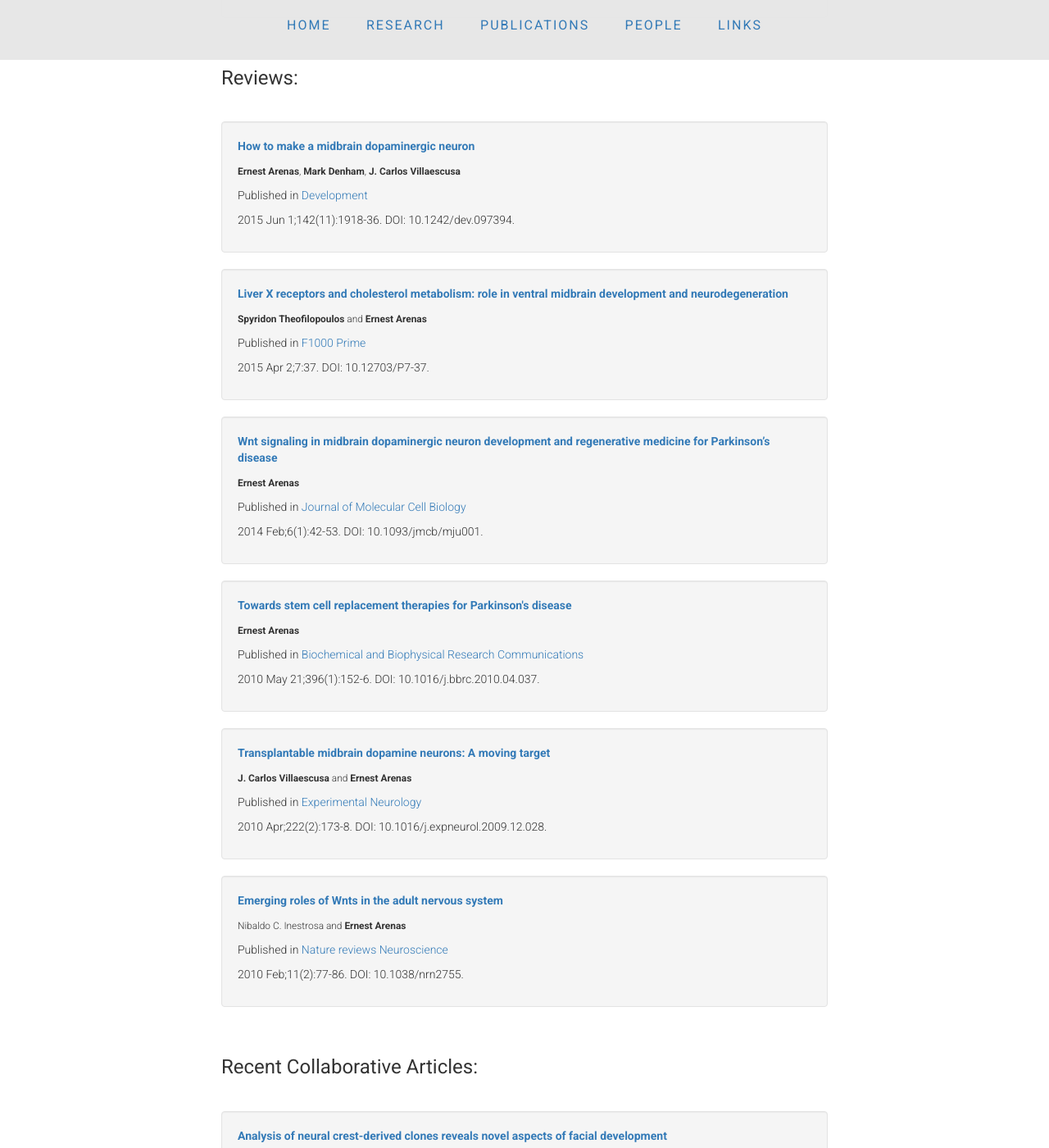
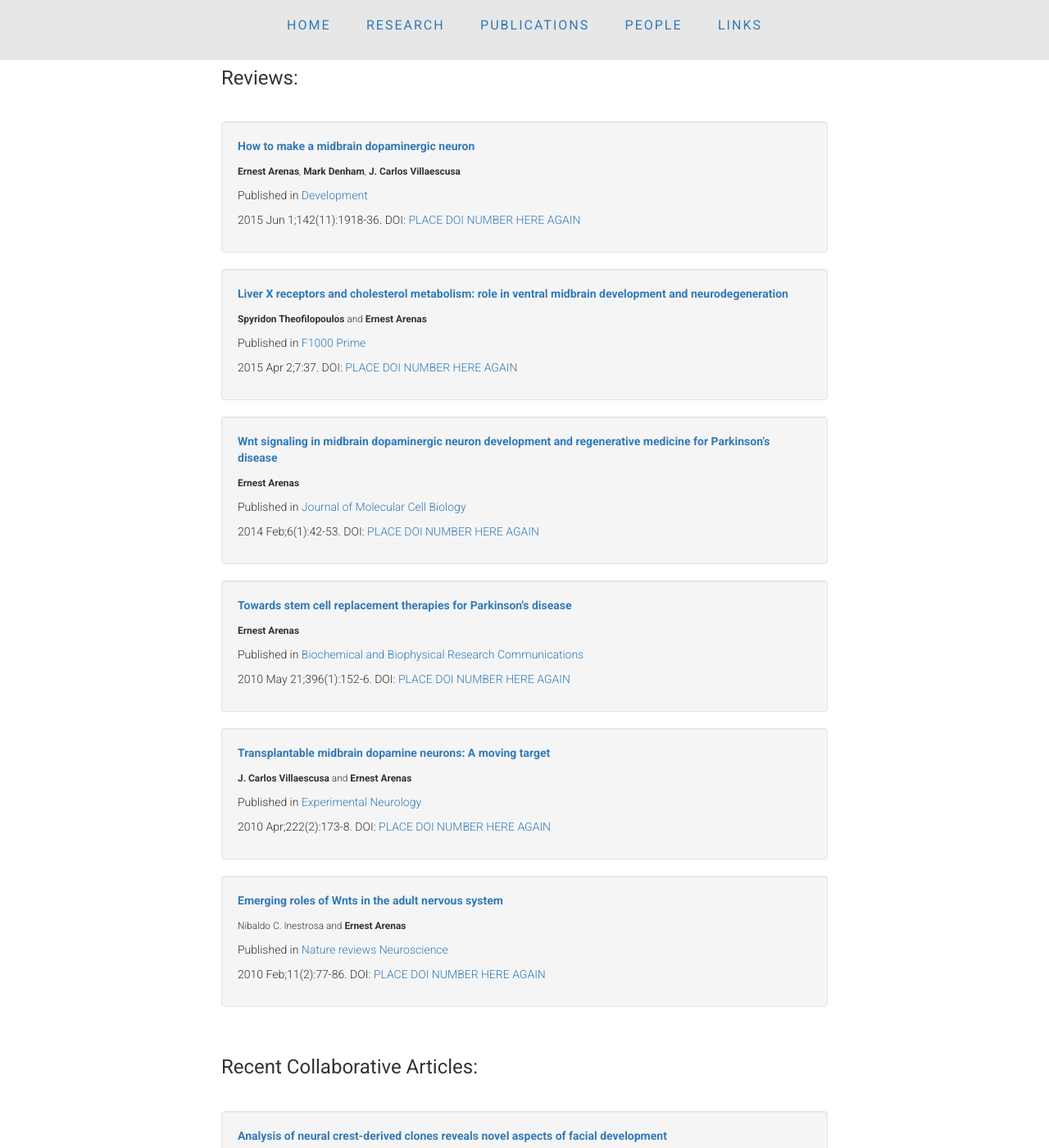
Before and after one commit to ArenasLab/arenaslab.github.io, a Jekyll site: the page publications/index.html, which Jekyll copies as it is, in a window 1280 px wide and 1400 px high, scrolled down 1884 px. Shown: the whole window at 82% size. Built offline with Jekyll 4.4.1, drawn with Linux system fonts in a browser that asks for light colours; some of the changed text lies outside the part shown.

Commit message:
Update index.html

```diff
--- a/publications/index.html
+++ b/publications/index.html
@@ -47,17 +47,17 @@
               <li class="media">
                 <div class="media-body">
                   <strong class="media-heading">
-                    <a href="ADD LINK TO ARTICLE HERE" target="_blank">TYPE IN TITLE OF ARTICLE HERE</a>
+                  <a href="ADD LINK TO PUBMED ARTICLE HERE" target="_blank">TYPE IN TITLE OF ARTICLE HERE</a>
                   </strong>
                   <p></p>
                   <small>ADD AUTHORS HERE, PLACE <b>NAME</b> AROUND NAMES TO BE BOLDED</small>
                    IF CO-AUTHORS ARE NEEDED, USE CODE LINE BELOW, OTHERWISE DELETE IT AND THIS LINE
                   <p><small><sup>&#8224;</sup>Co-first author, *Co-corresponding authors</small></p>
                   <p></p>
-                  <p>Published in <u>TITLE OF JOURNAL HERE</u></p>
-                  <p>ADD JOURNAL DETAILS HERE, JOURNAL DATE/ISSUE AND DOI</p>
+                  <p>Published in <strong><u>TITLE OF JOURNAL HERE</u></strong><br>
+                  ADD JOURNAL DATE/ISSUE/DETAILS HERE. DOI: <a href="http://dx.doi.org/PLACE DOI NUMBER HERE" target="_blank">PLACE DOI NUMBER HERE AGAIN</a></p>
                    IF ADDITIONAL LINKS ARE NEEDED, USE CODE LINE BELOW, OTHERWISE DELETE IT AND THIS LINE
-                  <p><a href="SUPPORTING LINK">TEXT TO BE DISPLAYED FOR LINK</a>.</p>
+                  <p><a href="SUPPORTING LINK HERE">TEXT TO BE DISPLAYED FOR LINK</a>.</p>
                 </div>
               </li>
             </div>
@@ -77,7 +77,6 @@
                 <div class="media-body">
                   <strong class="media-heading"><a href="https://www.ncbi.nlm.nih.gov/pubmed/27716510" target="_blank">Molecular Diversity of Midbrain Development in Mouse, Human, and Stem Cells</a></strong>
                   <p></p>
-
                   <small>Gioele La Manno<sup>&#8224;</sup>, <b>Daniel Gyllborg</b><sup>&#8224;</sup>, Simone Codeluppi,
                     <b>Kaneyasu Nishimura</b>, <b>Carmen Salto</b>, Amit Zeisel, Lars E. Borm, Simon R.W. Stott,
                     <b>Enrique M. Toledo</b>, <b>J. Carlos Villaescusa</b>, Peter Lönnerberg, Jesper Ryge, Roger A. Barker,
@@ -85,7 +84,7 @@
                   <p><small><sup>&#8224;</sup>Co-first author, *Co-corresponding authors</small></p>
                   <p></p>
                   <p>Published in <strong><u>Cell</u></strong><br>
-			  2016 Oct 6;167(2):566-580.e19. DOI: <a href="http://dx.doi.org/10.1016/j.cell.2016.09.027">10.1016/j.cell.2016.09.027</a></p>
+		      2016 Oct 6;167(2):566-580.e19. DOI: <a href="http://dx.doi.org/10.1016/j.cell.2016.09.027" target="_blank">10.1016/j.cell.2016.09.027</a></p>
                   <p>Supporting <a href="http://linnarssonlab.org/ventralmidbrain/"><u>data and visualizations</u></a>.</p>
                 </div>
               </li>
@@ -102,7 +101,7 @@
                       Sten Linnarsson, Licia Selleri, and <b>Ernest Arenas</b></small>
                   <p></p>
 			<p>Published in <strong><u>The EMBO Journal</u></strong><br>
-                  2016 Sep 15;35(18):1963-78. DOI: 10.15252/embj.201593725.</p>
+                  2016 Sep 15;35(18):1963-78. DOI: <a href="http://dx.doi.org/10.15252/embj.201593725" target="_blank">PLACE DOI NUMBER HERE AGAIN</a></p>
                 </div>
               </li>
             </div>
@@ -117,7 +116,7 @@
                   <p><small>*Co-corresponding and senior author</small></p>
                   <p></p>
 			<p>Published in <strong><u>Scientific Reports</u></strong><br>
-                  2016 Jun 1;6:26448. DOI: 10.1038/srep26448.</p>
+                  2016 Jun 1;6:26448. DOI: <a href="http://dx.doi.org/10.1038/srep26448" target="_blank">PLACE DOI NUMBER HERE AGAIN</a></p>
                 </div>
               </li>
             </div>
@@ -136,7 +135,7 @@
                   <p><small><sup>&#8224;</sup>Co-first author, *Co-corresponding authors</small></p>
                   <p></p>
                   <p>Published in <a href="http://www.jci.org/articles/view/68506">The Journal of Clinical Investigation</a></p>
-                  <p>2014 Nov;124(11):4829-42. DOI: 10.1172/JCI68506.</p>
+                  <p>2014 Nov;124(11):4829-42. DOI: <a href="http://dx.doi.org/10.1172/JCI68506" target="_blank">PLACE DOI NUMBER HERE AGAIN</a></p>
                 </div>
               </li>
             </div>
@@ -150,7 +149,7 @@
                     Per Uhlén, Samuel J. Pleasure, <b>J. Carlos Villaescusa</b>, Oscar Marín, <b>Ernest Arenas</b></small>
                   <p></p>
                   <p>Published in <a href="http://dev.biologists.org/content/140/22/4554.long">Development</a></p>
-                  <p>2013 Nov;140(22):4554-64. DOI: 10.1242/dev.098145.</p>
+                  <p>2013 Nov;140(22):4554-64. DOI: <a href="http://dx.doi.org/10.1242/dev.098145" target="_blank">PLACE DOI NUMBER HERE AGAIN</a></p>
                  </div>
               </li>
             </div>
@@ -163,7 +162,7 @@
                   <small><b>Emma R. Andersson</b>, <b>Carmen Saltó</b>,  <b>J. Carlos Villaescusa</b>, <b>Lukas Cajanek</b>, <b>Shanzheng Yang</b>, <b>Lenka Bryjova</b>, Irina I. Nagy, Seppo J. Vainio, Carmen Ramirez, Vitezslav Bryja, <b>Ernest Arenas</b></small>
                   <p></p>
                   <p>Published in <a href="http://www.pnas.org/content/110/7/E602.long">PNAS</a></p>
-                  <p>2013 Feb 12;110(7):E602-10. DOI: 10.1073/pnas.1208524110.</p>
+                  <p>2013 Feb 12;110(7):E602-10. DOI: <a href="http://dx.doi.org/10.1073/pnas.1208524110" target="_blank">PLACE DOI NUMBER HERE AGAIN</a></p>
                 </div>
               </li>
             </div>
@@ -178,7 +177,7 @@
                     Patrik Ernfors, Jan Sjövall, William J Griffiths, <b>Ernest Arenas</b></small>
                   <p></p>
                   <p>Published in <a href="http://www.nature.com/nchembio/journal/v9/n2/full/nchembio.1156.html">Nature Chemical Biology</a></p>
-                  <p>2013 Feb;9(2):126-33. DOI: 10.1038/nchembio.1156.</p>
+                  <p>2013 Feb;9(2):126-33. DOI: <a href="http://dx.doi.org/10.1038/nchembio.1156" target="_blank">PLACE DOI NUMBER HERE AGAIN</a></p>
                 </div>
               </li>
             </div>
@@ -198,7 +197,7 @@
                   <small><b>Ernest Arenas</b>, <b>Mark Denham</b>, <b>J. Carlos Villaescusa</b></small>
                   <p></p>
                   <p>Published in <a href="http://dev.biologists.org/content/142/11/1918.long">Development</a></p>
-                  <p>2015 Jun 1;142(11):1918-36. DOI: 10.1242/dev.097394.</p>
+                  <p>2015 Jun 1;142(11):1918-36. DOI: <a href="http://dx.doi.org/10.1242/dev.097394" target="_blank">PLACE DOI NUMBER HERE AGAIN</a></p>
                 </div>
               </li>
             </div>
@@ -211,7 +210,7 @@
                   <small><b>Spyridon Theofilopoulos</b> and <b>Ernest Arenas</b></small>
                   <p></p>
                   <p>Published in <a href="http://f1000.com/prime/reports/pubmed/26097711">F1000 Prime</a></p>
-                  <p>2015 Apr 2;7:37. DOI: 10.12703/P7-37.</p>
+                  <p>2015 Apr 2;7:37. DOI: <a href="http://dx.doi.org/10.12703/P7-37" target="_blank">PLACE DOI NUMBER HERE AGAIN</a></p>
                  </div>
               </li>
             </div>
@@ -224,7 +223,7 @@
                   <small><b>Ernest Arenas</b></small>
                   <p></p>
                   <p>Published in <a href="https://academic.oup.com/jmcb/article-lookup/doi/10.1093/jmcb/mju001">Journal of Molecular Cell Biology</a></p>
-                  <p>2014 Feb;6(1):42-53. DOI: 10.1093/jmcb/mju001.</p>
+                  <p>2014 Feb;6(1):42-53. DOI: <a href="http://dx.doi.org/10.1093/jmcb/mju001" target="_blank">PLACE DOI NUMBER HERE AGAIN</a></p>
                 </div>
               </li>
             </div>
@@ -237,7 +236,7 @@
                   <small><b>Ernest Arenas</b></small>
                   <p></p>
                   <p>Published in <a href="http://www.sciencedirect.com/science/article/pii/S0006291X10006996" target="_blank">Biochemical and Biophysical Research Communications</a></p>
-                  <p>2010 May 21;396(1):152-6. DOI: 10.1016/j.bbrc.2010.04.037.</p>
+                  <p>2010 May 21;396(1):152-6. DOI: <a href="http://dx.doi.org/10.1016/j.bbrc.2010.04.037" target="_blank">PLACE DOI NUMBER HERE AGAIN</a></p>
                 </div>
               </li>
             </div>
@@ -250,7 +249,7 @@
                   <small><b>J. Carlos Villaescusa</b> and <b>Ernest Arenas</b></small>
                   <p></p>
                   <p>Published in <a href="http://www.sciencedirect.com/science/article/pii/S0014488609005305" target="_blank">Experimental Neurology</a></p>
-                  <p>2010 Apr;222(2):173-8. DOI: 10.1016/j.expneurol.2009.12.028.</p>
+                  <p>2010 Apr;222(2):173-8. DOI: <a href="http://dx.doi.org/10.1016/j.expneurol.2009.12.028" target="_blank">PLACE DOI NUMBER HERE AGAIN</a></p>
                 </div>
               </li>
             </div>
@@ -263,7 +262,7 @@
                   <small>Nibaldo C. Inestrosa and <b>Ernest Arenas</b></small>
                   <p></p>
                   <p>Published in <a href="http://www.nature.com/nrn/journal/v11/n2/full/nrn2755.html">Nature reviews Neuroscience</a></p>
-                  <p>2010 Feb;11(2):77-86. DOI: 10.1038/nrn2755.</p>
+                  <p>2010 Feb;11(2):77-86. DOI: <a href="http://dx.doi.org/10.1038/nrn2755" target="_blank">PLACE DOI NUMBER HERE AGAIN</a></p>
                 </div>
               </li>
             </div>
@@ -288,8 +287,7 @@
                     Published in <a href="http://advances.sciencemag.org/content/2/8/e1600060">Science Advances</a>
                   </p>
                   <p>
-                    2016 Aug 3;2(8):e1600060. DOI: 10.1126/sciadv.1600060.
-                  </p>
+                    2016 Aug 3;2(8):e1600060. DOI: <a href="http://dx.doi.org/10.1126/sciadv.1600060" target="_blank">PLACE DOI NUMBER HERE AGAIN</a></p>
                 </div>
               </li>
             </div>
@@ -307,8 +305,7 @@
                     Published in <a href="http://science.sciencemag.org/content/352/6291/1326.long">Science</a>
                   </p>
                   <p>
-                    2016 Jun 10;352(6291):1326-9. DOI: 10.1126/science.aaf6463.
-                  </p>
+                    2016 Jun 10;352(6291):1326-9. DOI: <a href="http://dx.doi.org/10.1126/science.aaf6463" target="_blank">PLACE DOI NUMBER HERE AGAIN</a></p>
                   <p>Supporting <a href="http://linnarssonlab.org/oligodendrocytes/">data and visualiztion</a></p>
                 </div>
               </li>
@@ -327,8 +324,7 @@
                     Published in <a href="http://www.sciencedirect.com/science/article/pii/S2213671116000655">Stem Cell Reports</a>
                   </p>
                   <p>
-                    2016 Apr 12;6(4):607-17. DOI: 10.1016/j.stemcr.2016.02.014.
-                  </p>
+                    2016 Apr 12;6(4):607-17. DOI: <a href="http://dx.doi.org/10.1016/j.stemcr.2016.02.014" target="_blank">PLACE DOI NUMBER HERE AGAIN</a></p>
                 </div>
               </li>
             </div>
@@ -346,8 +342,7 @@
                     Published in <a href="http://www.jneurosci.org/content/35/39/13385.long">The Journal of Neuroscience</a>
                   </p>
                   <p>
-                    2015 Sep 30;35(39):13385-401. DOI: 10.1523/JNEUROSCI.1722-15.2015.
-                  </p>
+                    2015 Sep 30;35(39):13385-401. DOI: <a href="http://dx.doi.org/10.1523/JNEUROSCI.1722-15.2015" target="_blank">PLACE DOI NUMBER HERE AGAIN</a></p>
                  </div>
               </li>
             </div>
@@ -368,8 +363,7 @@
                     Published in <a href="http://www.sciencedirect.com/science/article/pii/S0092867414002207">Cell</a>
                   </p>
                   <p>
-                    2014 Apr 10;157(2):313-28. DOI: 10.1016/j.cell.2014.02.021.
-                  </p>
+                    2014 Apr 10;157(2):313-28. DOI: <a href="http://dx.doi.org/10.1016/j.cell.2014.02.021" target="_blank">PLACE DOI NUMBER HERE AGAIN</a></p>
                 </div>
               </li>
             </div>
@@ -387,8 +381,7 @@
                     Published in <a href="http://online.liebertpub.com/doi/abs/10.1089/neu.2013.3067">Journal of Neurotrauma</a>
                   </p>
                   <p>
-                    2014 Mar 15;31(6):565-81. DOI: 10.1089/neu.2013.3067.
-                  </p>
+                    2014 Mar 15;31(6):565-81. DOI: <a href="http://dx.doi.org/10.1089/neu.2013.3067" target="_blank">PLACE DOI NUMBER HERE AGAIN</a></p>
                 </div>
               </li>
             </div>
@@ -406,8 +399,7 @@
                     Published in <a href="http://journals.plos.org/plosone/article?id=10.1371/journal.pone.0082095">PLoS ONE</a>
                   </p>
                   <p>
-                    2013 Dec 2;8(12):e82095. DOI: 10.1371/journal.pone.0082095.
-                  </p>
+                    2013 Dec 2;8(12):e82095. DOI: <a href="http://dx.doi.org/10.1371/journal.pone.0082095" target="_blank">PLACE DOI NUMBER HERE AGAIN</a></p>
                 </div>
               </li>
             </div>
@@ -427,8 +419,7 @@
                     Published in <a href="http://www.pnas.org/content/110/16/E1524.long">PNAS</a>
                   </p>
                   <p>
-                    2013 Apr 16;110(16):E1524-32. DOI: 10.1073/pnas.1220179110.
-                  </p>
+                    2013 Apr 16;110(16):E1524-32. DOI: <a href="http://dx.doi.org/10.1073/pnas.1220179110" target="_blank">PLACE DOI NUMBER HERE AGAIN</a></p>
                 </div>
               </li>
             </div>
@@ -446,8 +437,7 @@
                     Published in <a href="http://online.liebertpub.com/doi/abs/10.1089/neu.2012.2613">Journal of Neurotrauma</a>
                   </p>
                   <p>
-                    2013 May 15;30(10):806-17. DOI: 10.1089/neu.2012.2613.
-                  </p>
+                    2013 May 15;30(10):806-17. DOI: <a href="http://dx.doi.org/10.1089/neu.2012.2613" target="_blank">PLACE DOI NUMBER HERE AGAIN</a></p>
                  </div>
               </li>
             </div>
```
